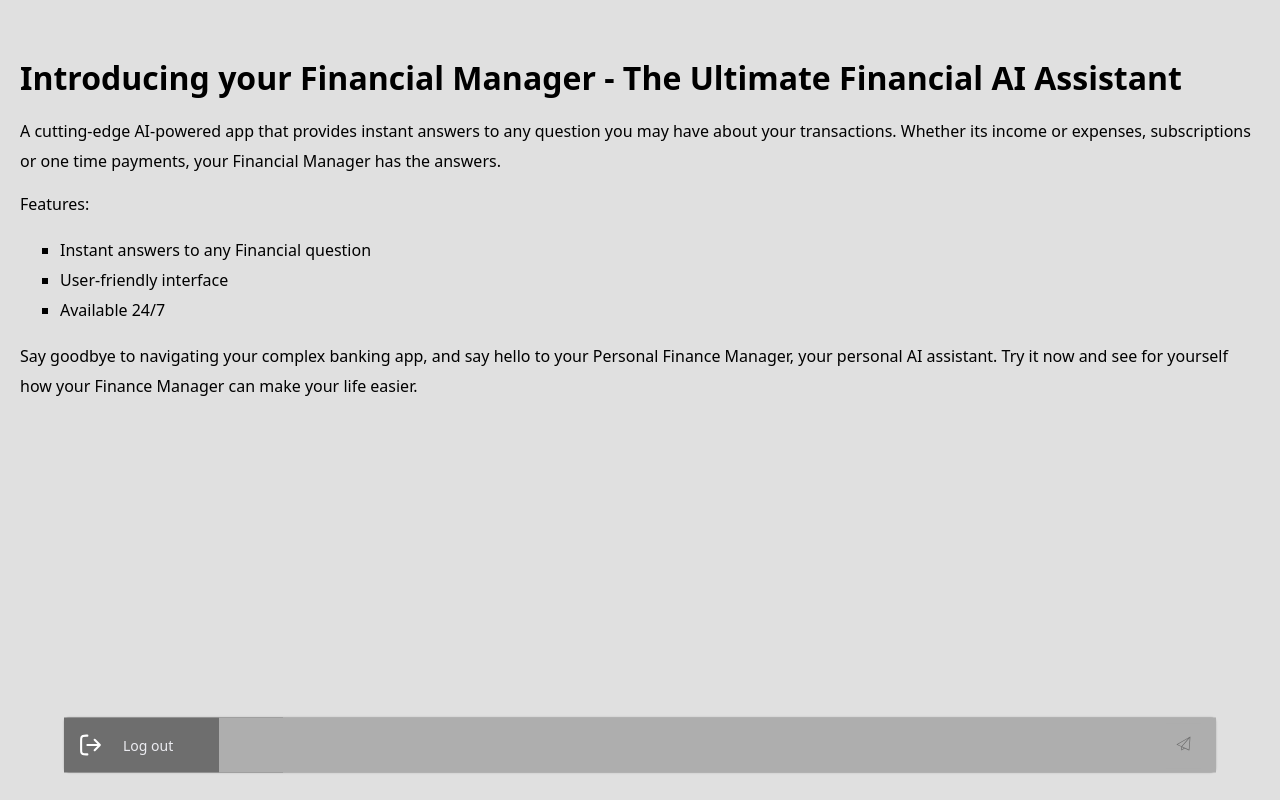
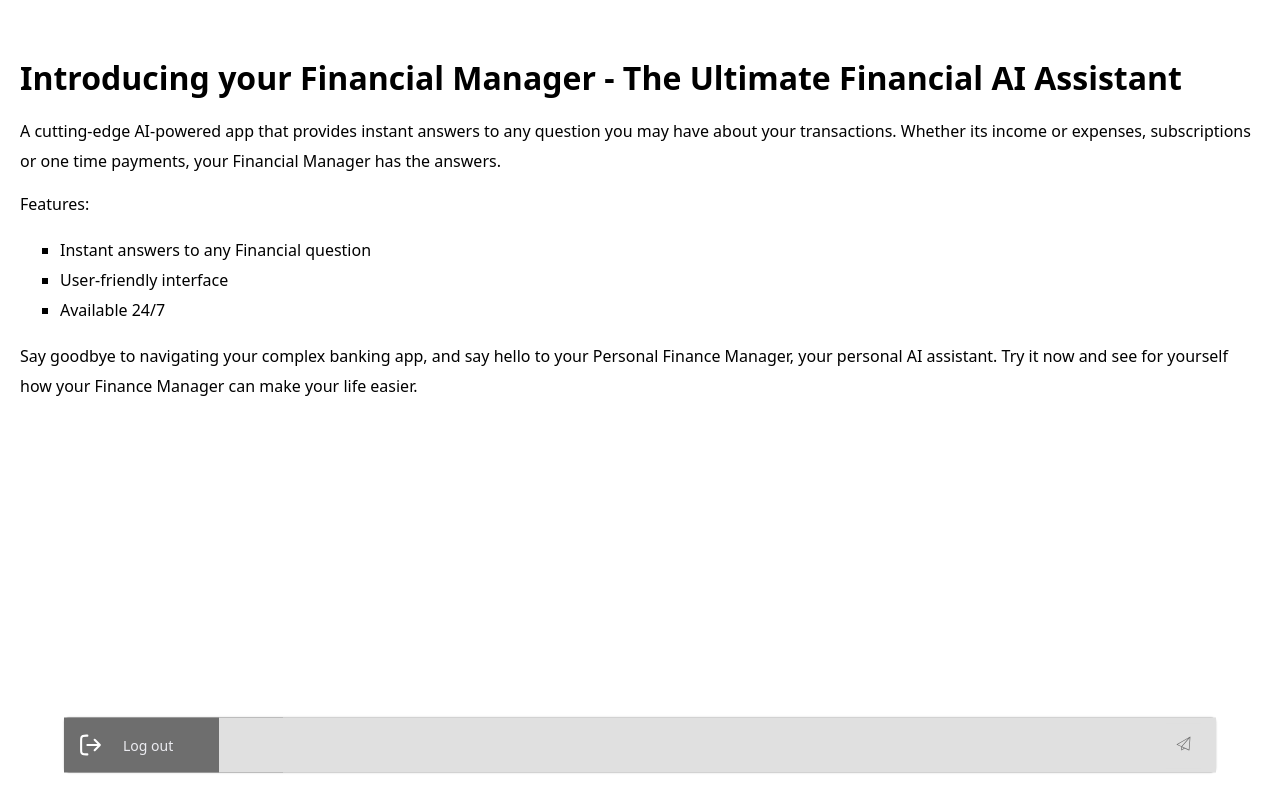
Before and after one commit to jpwerthman/hackathon2023, a React (Create React App) app in the folder Frontend/: page / in a window 1280 px wide. Built offline with nearby package versions, Linux system fonts and the light colour scheme; sample sign-in values are in the browser's storage.

Commit message:
aesthetic changes

```diff
--- a/Frontend/src/App.css
+++ b/Frontend/src/App.css
@@ -139,7 +139,7 @@ nav svg {
 }
 .chatBox {
   flex: 1;
-  background-color: #e0e0e0;
+  background-color: white;
   position: relative;
   line-height: 30px;
   color: black;
@@ -211,7 +211,7 @@ nav svg {
 }
 .botMessageMainContainer {
   width: 100%;
-  background-color: #C4C4C4;
+  background-color: #e0e0e0;
   position: relative;
 }
 .botMessageWrapper {
@@ -279,15 +279,15 @@ nav svg {
   padding: 10px;
   flex: 1;
   resize: none;
-  background-color: #aeaeae;
-  color: #fff;
+  background-color: #e0e0e0;
+  color: black;
   font-size: 16px;
   outline: none;
   border: none;
   overflow-y: hidden;
 }
 form button {
-  background: #aeaeae;
+  background: #e0e0e0;
   border: none;
   position: absolute;
   top: 10%;
@@ -305,7 +305,7 @@ form button {
 }
 
 .loginContainer {
-  background: var(--primary-bg-color);
+  background: white;
   width: 100%;
   height: 100%;
   font-family: var(--text-font);
@@ -326,11 +326,13 @@ form button {
 .loginContainer h1 {
   font-size: 30px;
   margin: 0;
+  color: black;
 }
 
 .loginContainer p {
   font-size: 18px;
   line-height: 5px;
+  color: black;
 }
 
 .loginButtonWrapper {
--- a/Frontend/src/components/signup/signupform.css
+++ b/Frontend/src/components/signup/signupform.css
@@ -1,5 +1,5 @@
 .signupFormContainer {
-  background: #fff;
+  background: white;
   display: flex;
   flex-direction: column;
   align-items: center;
--- a/Frontend/src/pages/Home.jsx
+++ b/Frontend/src/pages/Home.jsx
@@ -32,6 +32,7 @@ const Home = () => {
       }
 
       async function callAPI() {
+        console.log(inputPrompt);
         try {
           const response = await fetch("http://localhost:8000/message", {
             method: "POST",
```
Also changed, not shown: 2 other files (tests, documents, lock files or other folders).
